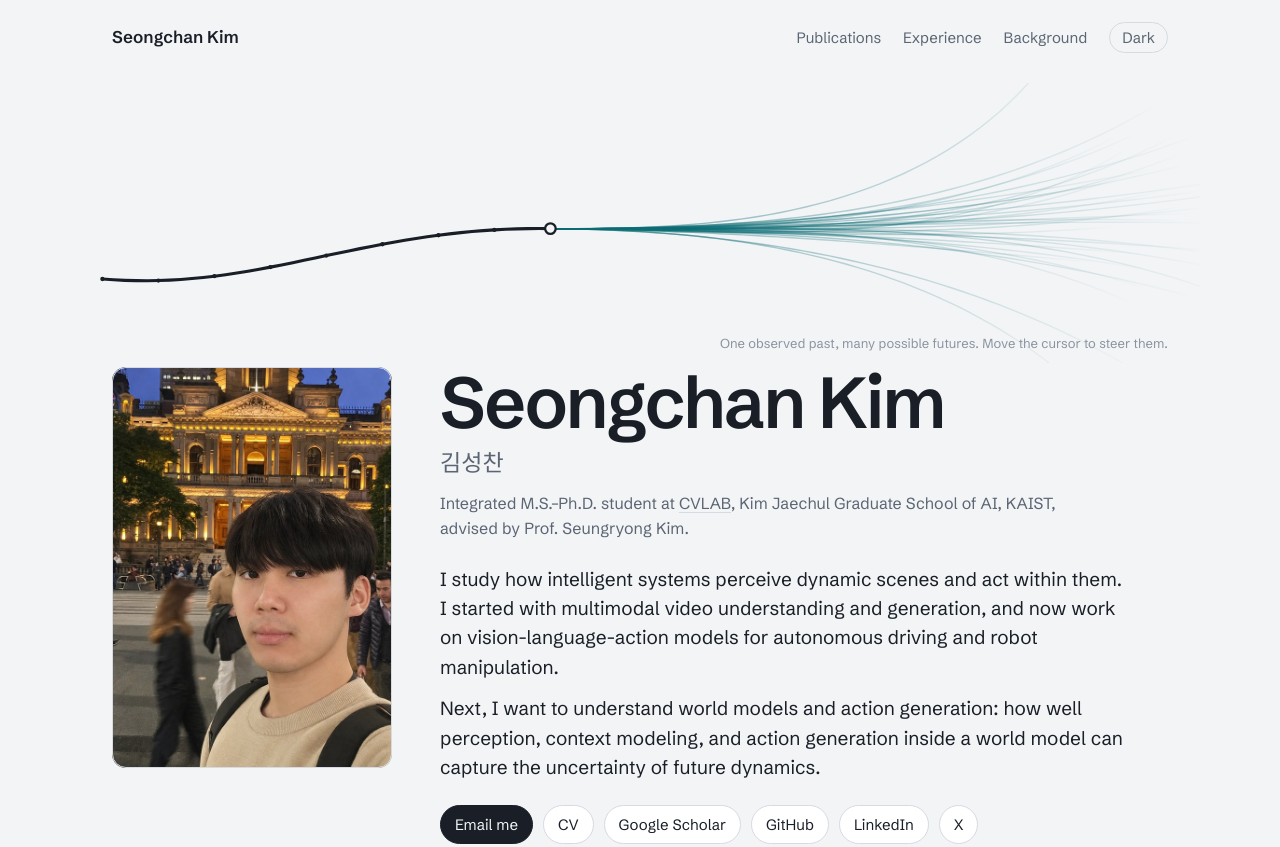
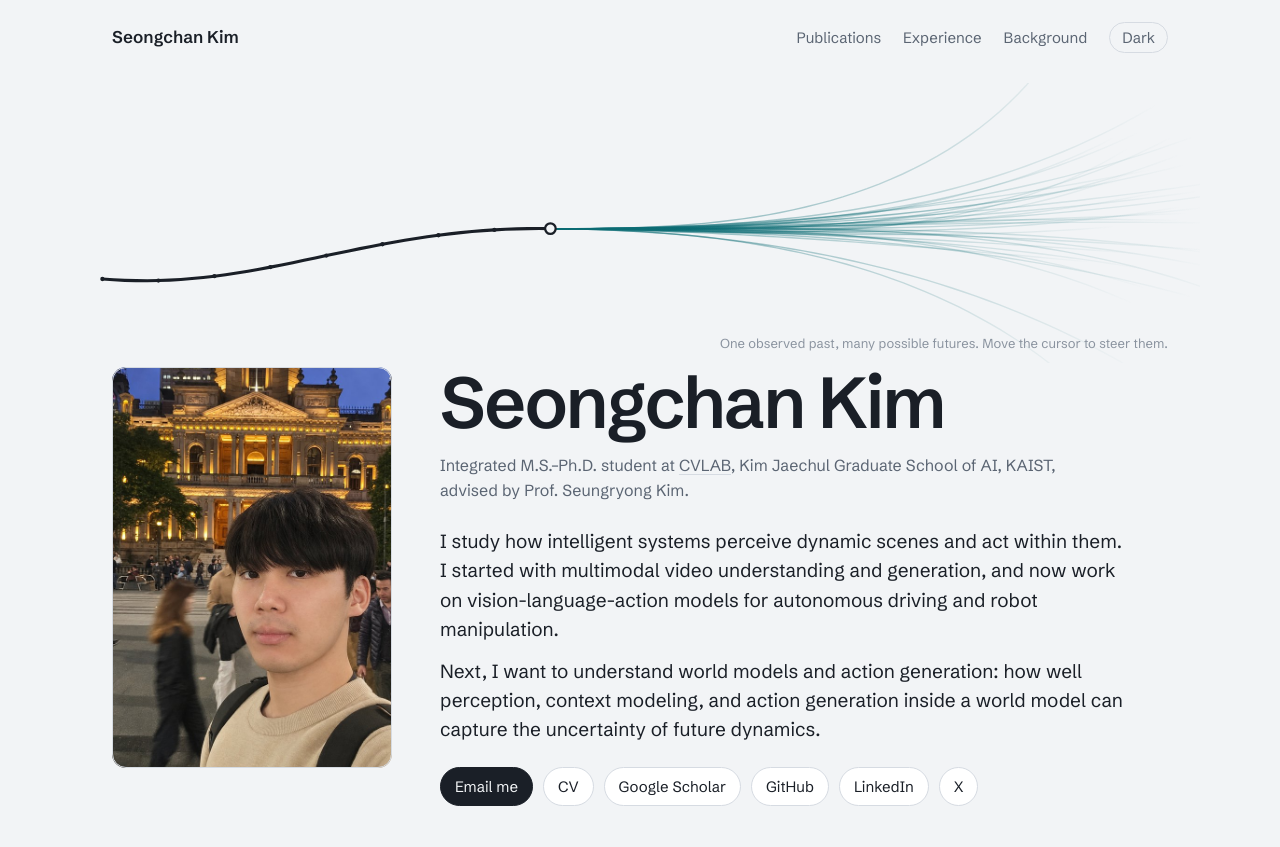
Before and after one commit to deep-overflow/deep-overflow.github.io, a plain HTML site: page index.html in a window 1280 px wide. Shown: the top 847 px of the page. Drawn offline with Linux system fonts and the light colour scheme.

Commit message:
Remove Korean name from hero

```diff
--- a/index.html
+++ b/index.html
@@ -175,7 +175,7 @@
       <div class="intro">
         <img class="portrait" src="assets/img/profile-2.jpg" alt="Seongchan Kim" width="600" height="859" />
         <div class="intro-text">
-          <h1>Seongchan Kim<span class="kr">김성찬</span></h1>
+          <h1>Seongchan Kim</h1>
           <p class="role">Integrated M.S.–Ph.D. student at <a href="https://cvlab.kaist.ac.kr/" target="_blank" rel="noopener">CVLAB</a>, Kim Jaechul Graduate School of AI, KAIST, advised by Prof. Seungryong Kim.</p>
           <p class="statement">I study how intelligent systems perceive dynamic scenes and act within them. I started with multimodal video understanding and generation, and now work on vision-language-action models for autonomous driving and robot manipulation.</p>
           <p class="statement">Next, I want to understand world models and action generation: how well perception, context modeling, and action generation inside a world model can capture the uncertainty of future dynamics.</p>
```
